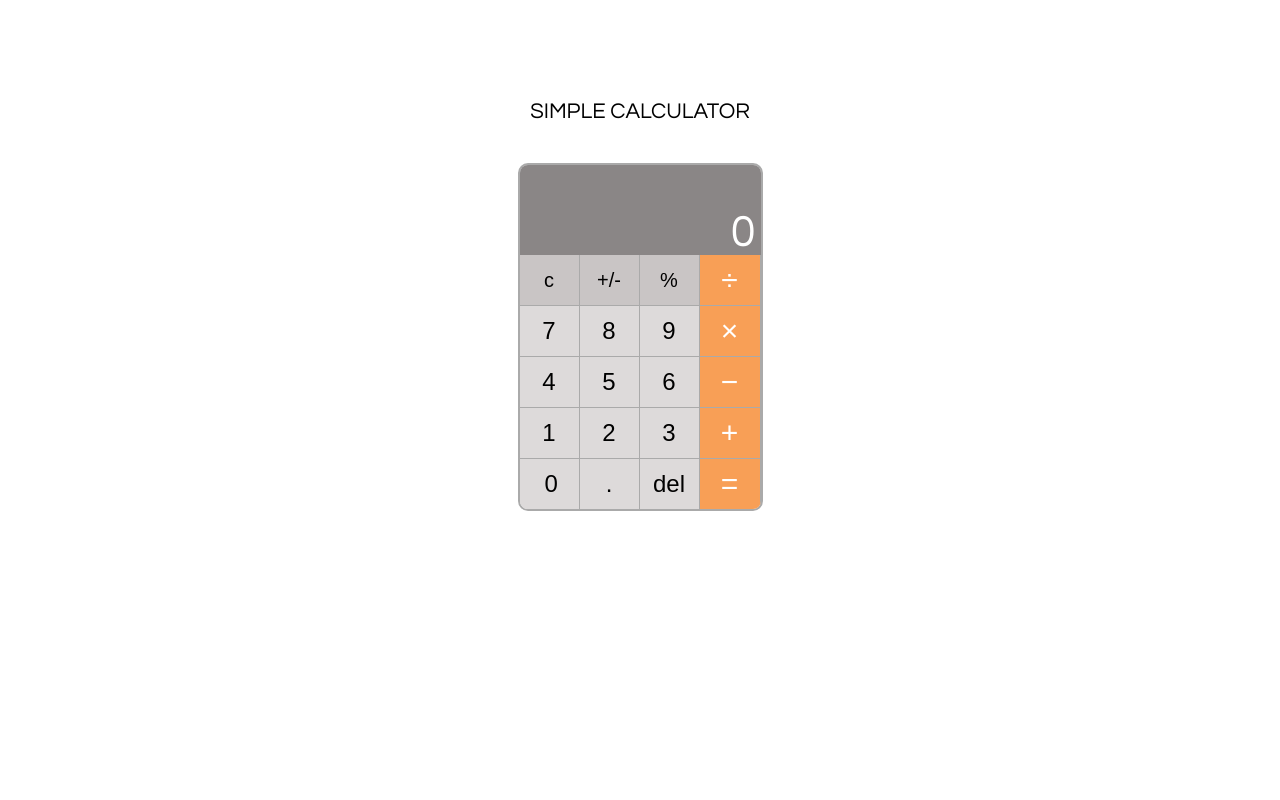
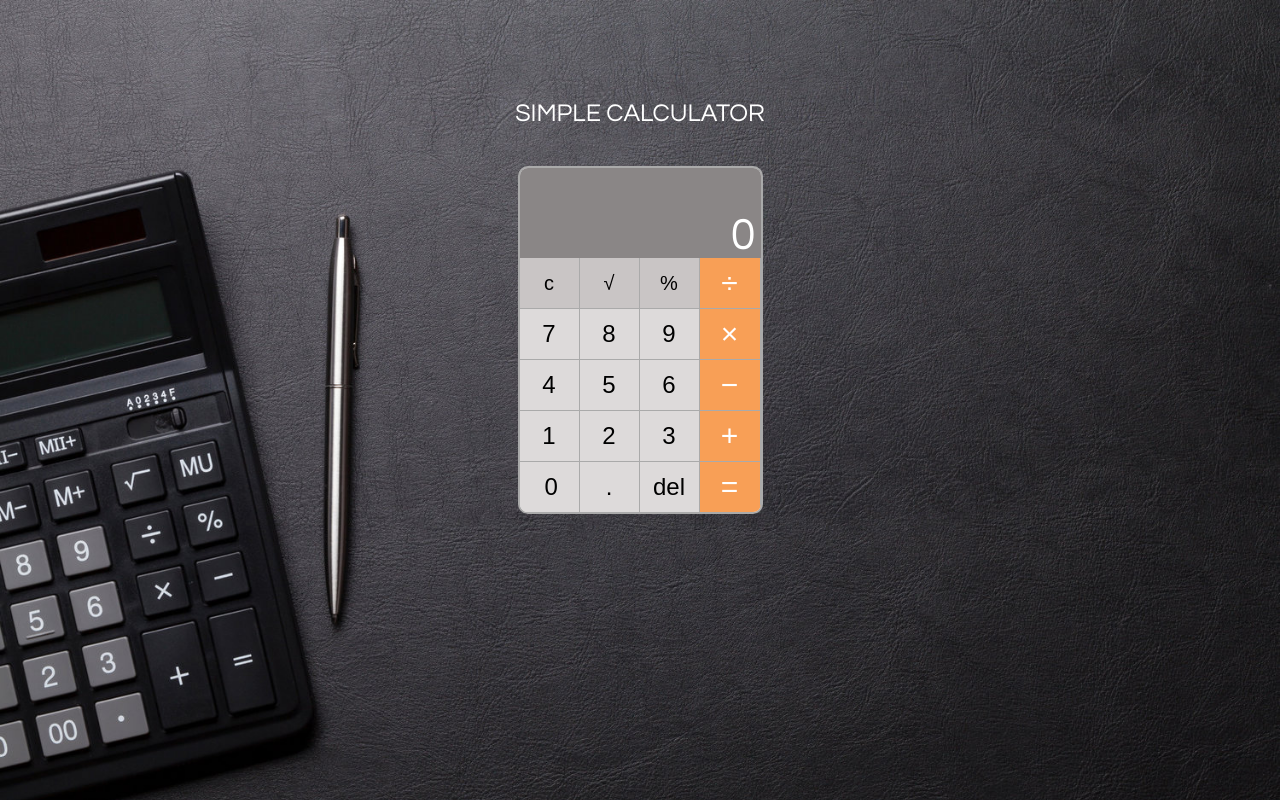
Before and after one commit to dharmyx/DamilolaBabalola-Calculator, a plain HTML site: page index.html in a window 1280 px wide. Drawn offline with Linux system fonts and the light colour scheme.

Commit message:
Update
Html, Css & Javascript update

```diff
--- a/index.html
+++ b/index.html
@@ -22,7 +22,7 @@
             </tr>
             <tr>
                 <td class="top-function"><input type="button" onclick="clearDisplay(this)" value="c" /></td>
-                <td class="top-function"><input type="button" onclick="toggleSign(this)" value="+/-" /></td>
+                <td class="top-function"><input type="button" onclick="squareRoot(this)" value="&Sqrt;" /></td>
                 <td class="top-function"><input type="button" onclick="percentSign(this)" value="&percnt;" /></td>
                 <td class="ops">
                     <button class="button" onclick="operate(this)" value="/">&div;</button>
--- a/script.js
+++ b/script.js
@@ -51,6 +51,11 @@ function backSpace() {
 }
 del[0].addEventListener("click", backSpace, false);
 
+function squareRoot() {
+    display.innerText = parseFloat(Math.sqrt(display.innerText).toFixed(8));
+    console.log("squareRoot");
+}
+
 function percentSign() {
     display.innerText = parseFloat(display.innerText) / 100;
 }
--- a/style.css
+++ b/style.css
@@ -8,7 +8,9 @@
 }
 
 body {
-  background-image: url('/Users/apple/Desktop/bg-calc1.jpg');
+  background-image: url(img/bg-calc3.jpeg);
+  background-repeat: no-repeat 50%;
+  background-size: cover;
   margin: 0 auto;
   margin-top: 10vh;
   font-family: 'Questrial', sans-serif;
@@ -19,7 +21,8 @@ body {
     width: 300px;
     max-width: 300px;
     padding: 20px;
-    font-size: 22px;
+    color: #fff;
+    font-size: 25px;
     margin: 0 auto;
     text-transform: uppercase;
 }
```
Also changed, not shown: img/bg-calc17.jpg (added), img/bg-calc3.jpeg (added), img/bg-calc8.jpg (added), 1 other file.
